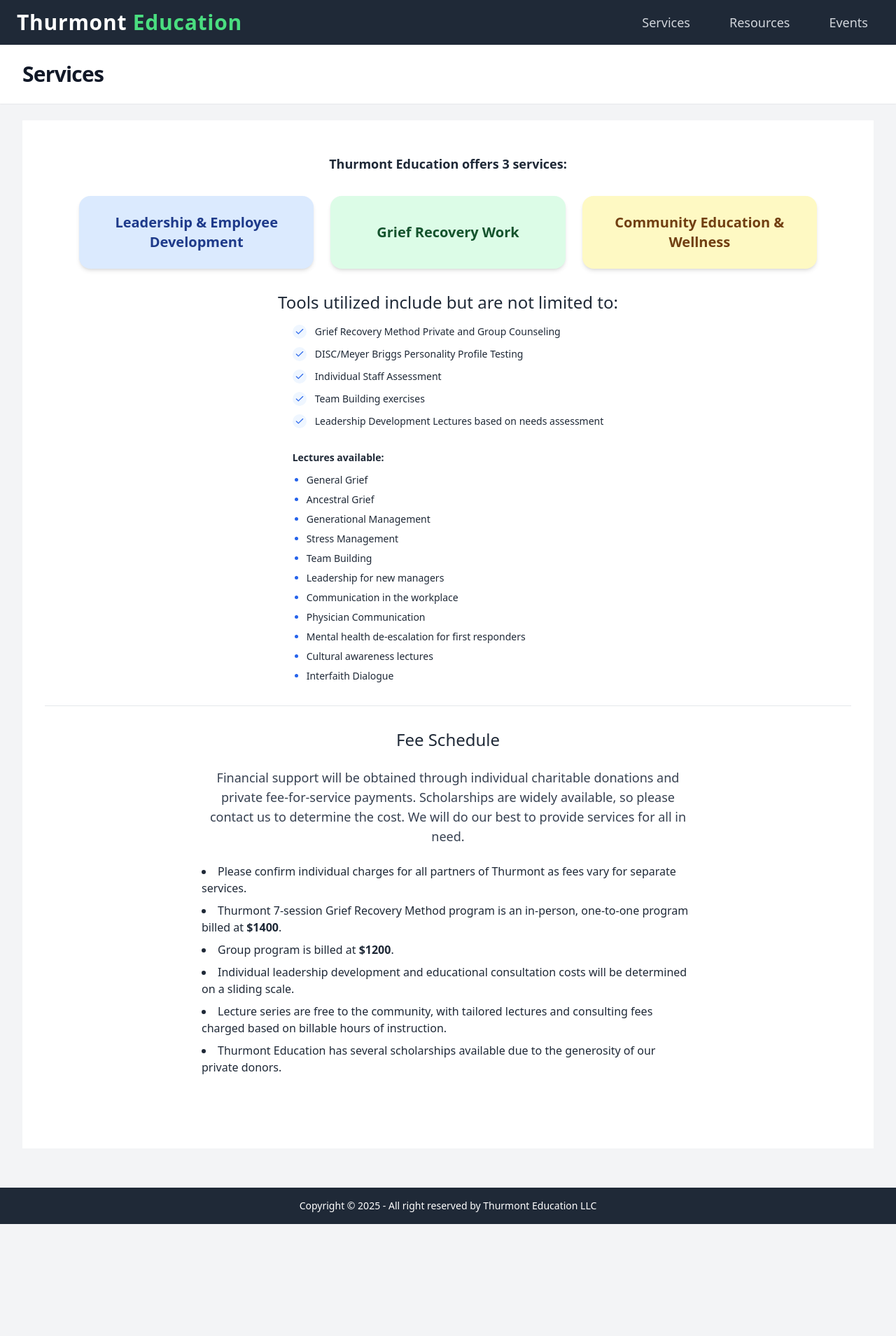
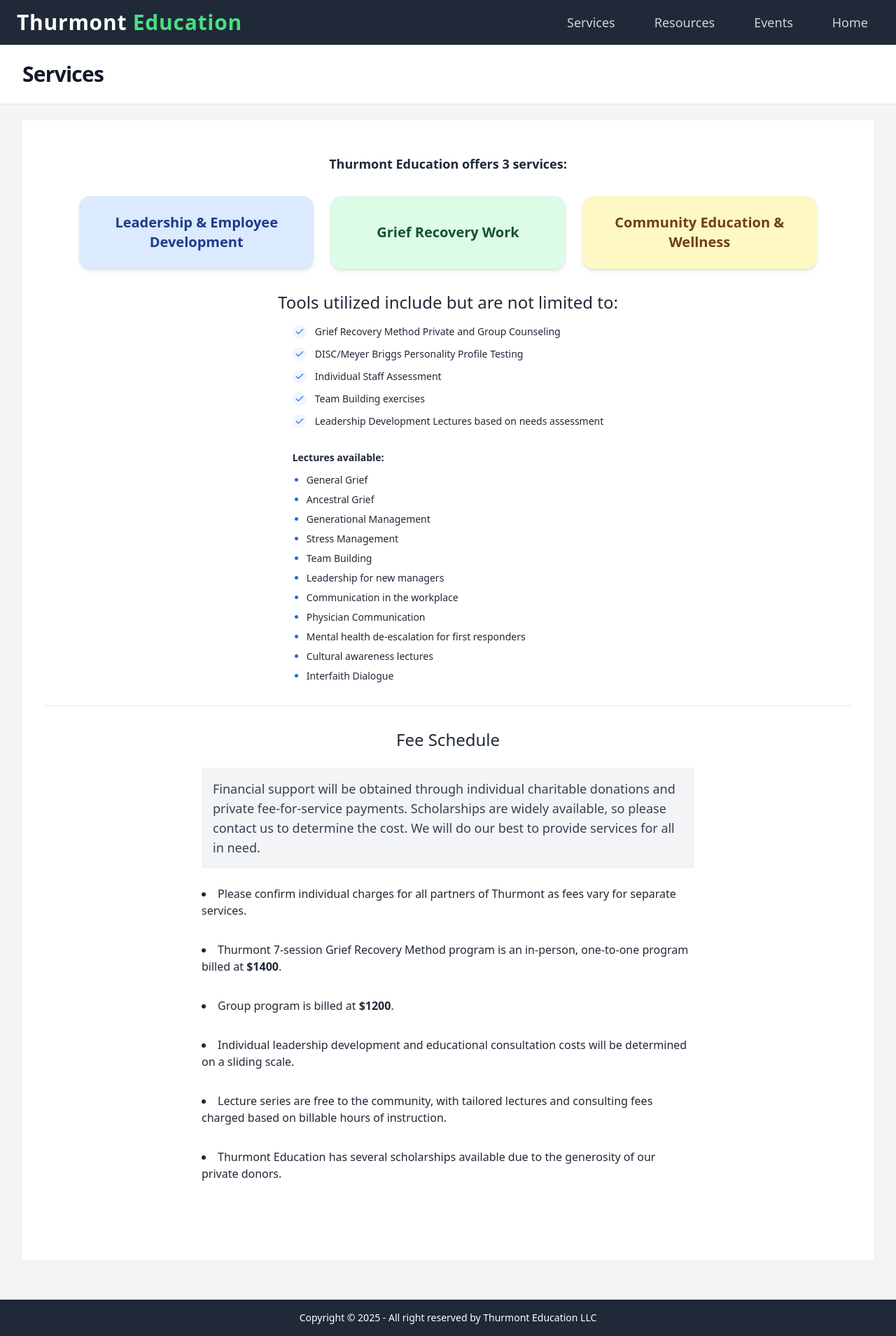
Before and after one commit to ncalderon16/thurmont, a Jekyll site: the page built from pages/services.html, in a window 1280 px wide. Shown: the whole page at 70% size. Built offline with Jekyll 4.4.1, drawn with Linux system fonts in a browser that asks for light colours; nearby versions of some CDN libraries; before the commit the page ends 1749 px from its top, so only the background shows below that.

Commit message:
add home to navbar and style changes

```diff
--- a/_includes/header.html
+++ b/_includes/header.html
@@ -41,6 +41,9 @@
                 <a href="/events" target="_self" class="text-base lg:text-lg font-medium text-gray-300 hover:text-white visited:text-white hover:bg-gray-700 px-4 py-2 rounded-md transition focus:text-white focus:bg-gray-700 active:text-white active:bg-gray-700">
                     Events
                 </a>
+                <a href="/" target="_self" class="text-base lg:text-lg font-medium text-gray-300 hover:text-white visited:text-white hover:bg-gray-700 px-4 py-2 rounded-md transition focus:text-white focus:bg-gray-700 active:text-white active:bg-gray-700">
+                    Home
+                </a>
             </div>
         </div>
     </div>
@@ -57,6 +60,9 @@
             <a href="/events" target="_self" class="block rounded-md px-3 py-2 text-base font-medium text-gray-300 hover:bg-gray-700 hover:text-white visited:text-white">
                 Events
             </a>
+            <a href="/" target="_self" class="block rounded-md px-3 py-2 text-base font-medium text-gray-300 hover:bg-gray-700 hover:text-white visited:text-white">
+                Home
+            </a>
         </div>
     </div>
 </nav>
--- a/assets/css/main.css
+++ b/assets/css/main.css
@@ -2521,6 +2521,11 @@
   margin-top: calc(0.75rem * calc(1 - var(--tw-space-y-reverse)));
   margin-bottom: calc(0.75rem * var(--tw-space-y-reverse));
 }
+.space-y-8 > :not([hidden]) ~ :not([hidden]) {
+  --tw-space-y-reverse: 0;
+  margin-top: calc(2rem * calc(1 - var(--tw-space-y-reverse)));
+  margin-bottom: calc(2rem * var(--tw-space-y-reverse));
+}
 .self-center {
   align-self: center;
 }
@@ -3095,11 +3100,6 @@
     padding-bottom: 4rem;
   }
 
-  .sm\:py-6 {
-    padding-top: 1.5rem;
-    padding-bottom: 1.5rem;
-  }
-
   .sm\:text-2xl {
     font-size: 1.5rem;
     line-height: 2rem;
--- a/pages/events.html
+++ b/pages/events.html
@@ -6,7 +6,7 @@
 
 <div class="bg-white mb-8 pb-8 sm:py-12 py-8">
     <div class="mx-auto max-w-7xl px-6 lg:px-8 flex flex-col items-center text-center">
-        <h1 class="text-2xl text-gray-900 sm:text-5xl">Events Coming Soon</h1>
-        <p class="mt-4 text-2xl text-gray-700 sm:mt-5">Check again later</p>
+        <h1 class="text-2xl text-gray-900 sm:text-4xl">Events Coming Soon</h1>
+        <p class="mt-4 text-lg sm:text-2xl text-gray-700 sm:mt-5">Check again later</p>
     </div>
 </div>
--- a/pages/home.html
+++ b/pages/home.html
@@ -4,7 +4,7 @@
 permalink: /
 ---
 
-<div class="bg-white py-12 sm:py-16"> <!-- Reduced padding but kept some space -->
+<div class="bg-white py-12 sm:py-16">
     <div class="mx-auto max-w-7xl px-6 lg:px-8">
         <div class="mx-auto max-w-2xl lg:text-center">
             <p class="mt-2 text-4xl font-semibold tracking-tight text-pretty text-gray-900 sm:text-5xl lg:text-balance">Thurmont Education</p>
@@ -49,7 +49,7 @@
 
         <!-- Dr. Azhari Bio Section -->
         <div class="mt-16 mx-auto max-w-4xl bg-white shadow-lg rounded-lg p-6 sm:p-10">
-            <h2 class="text-3xl font-semibold tracking-tight text-gray-900 text-center sm:text-4xl">
+            <h2 class="text-2xl font-semibold tracking-tight text-gray-900 sm:text-center sm:text-3xl">
                 Dr. Reem Azhari
             </h2>
 
--- a/pages/services.html
+++ b/pages/services.html
@@ -98,15 +98,16 @@
 
         <hr class="my-8 border-t w-full">
 
+        <!-- Fee Schedule -->
         <h1 class="text-2xl text-left lg:text-center">Fee Schedule</h1>
 
-        <div class="bg-white mb-8 pb-8 sm:py-6">
-            <div class="mx-auto max-w-3xl px-6 lg:px-8 flex flex-col text-left lg:text-center">
-                <p class="text-lg text-gray-700">
+        <div class="bg-white mb-8 pb-8 py-6">
+            <div class="mx-auto max-w-3xl px-6 lg:px-8 flex flex-col">
+                <p class="text-lg text-gray-700 bg-gray-100 p-4">
                     Financial support will be obtained through individual charitable donations and private fee-for-service payments. Scholarships are widely available, so please contact us to determine the cost. We will do our best to provide services for all in need.
                 </p>
 
-                <ul class="mt-6 space-y-2 text-left text-gray-800 list-disc list-inside">
+                <ul class="mt-6 space-y-8 text-left text-gray-800 list-disc list-inside">
                     <li>Please confirm individual charges for all partners of Thurmont as fees vary for separate services.</li>
                     <li>Thurmont 7-session Grief Recovery Method program is an in-person, one-to-one program billed at <strong>$1400</strong>.</li>
                     <li>Group program is billed at <strong>$1200</strong>.</li>
```
